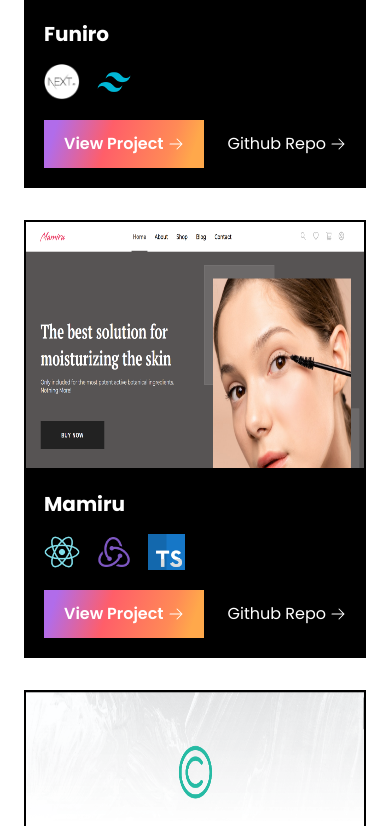
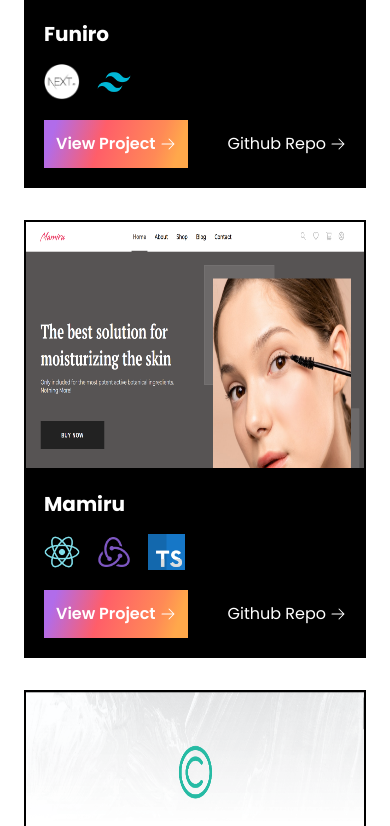
Before and after one commit to AmineElkhalidy/Portfolio, a React (Vite) app: page / in a window 390 px wide. Shown: the part 2210-3036 px from the top of the page. Built offline with nearby package versions, Linux system fonts and the light colour scheme; a web font is replaced by a local one.

Commit message:
Pushing new changes to projects...

```diff
--- a/src/sections/Projects.jsx
+++ b/src/sections/Projects.jsx
@@ -145,7 +145,7 @@ const Projects = () => {
                         <a
                           href={project.hrefLink}
                           target="_blank"
-                          className="px-5 py-3 gradient group inline-flex items-center sm:font-medium text-md gap-1 lg:text-lg cursor-pointer text-white font-semibold"
+                          className="p-3 sm:px-5 sm:py-3 gradient group inline-flex items-center sm:font-medium text-md gap-1 lg:text-lg cursor-pointer text-white font-semibold"
                         >
                           View Project{" "}
                           <ArrowRightIcon className="w-4 h-4 duration-300 group-hover:translate-x-2 text-white " />
```
